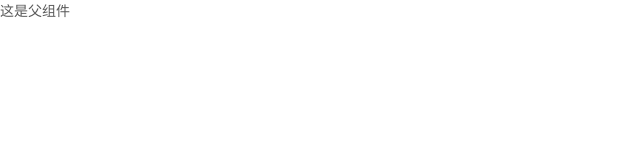
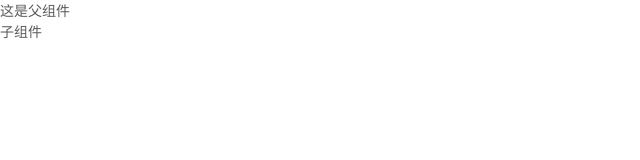
Before and after one commit to laoxiu666/wensihaihui, a React (Create React App) app: page / in a window 1280 px wide. Shown: the top 160 px of the page, without its empty margins (0-640 px from the left). Built offline with nearby package versions, Linux system fonts and the light colour scheme.

Commit message:
添加子组件

```diff
--- a/src/App.js
+++ b/src/App.js
@@ -9,7 +9,9 @@ class App extends Component{
     }
    render(){
      return(
-       <div> 这是父组件</div>
+       <div> 这是父组件
+         <div>子组件</div>
+       </div>
      )
    }
 }
```
